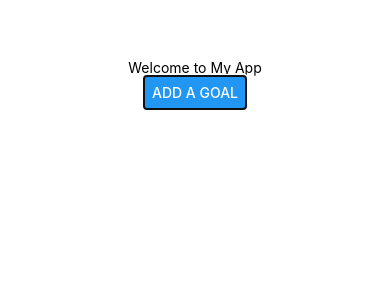
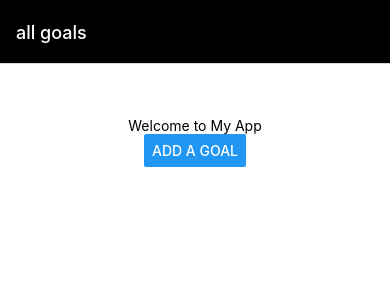
Before and after one commit to kai-zong/CS5500, a React Native app: screen /Home in a window 390 px wide. Shown: the top 300 px of the page. Built offline with nearby package versions, Linux system fonts and the light colour scheme.

Commit message:
removed modal component for screen header to show

```diff
--- a/components/Home.js
+++ b/components/Home.js
@@ -41,7 +41,6 @@ export default function Home({ navigation }) {
   };
   const appName = "My App";
   return (
-    <Modal animationType="slide">
       <SafeAreaView style={styles.container}>
         <View style={styles.topContainer}>
           <Headers appName={appName}></Headers>
@@ -76,10 +75,11 @@ export default function Home({ navigation }) {
   data={goals}
 />
 
-          <StatusBar style="auto" />
+
         </View>
+        <StatusBar style="auto" />
       </SafeAreaView>
-    </Modal>
+
   );
 }
 
```
